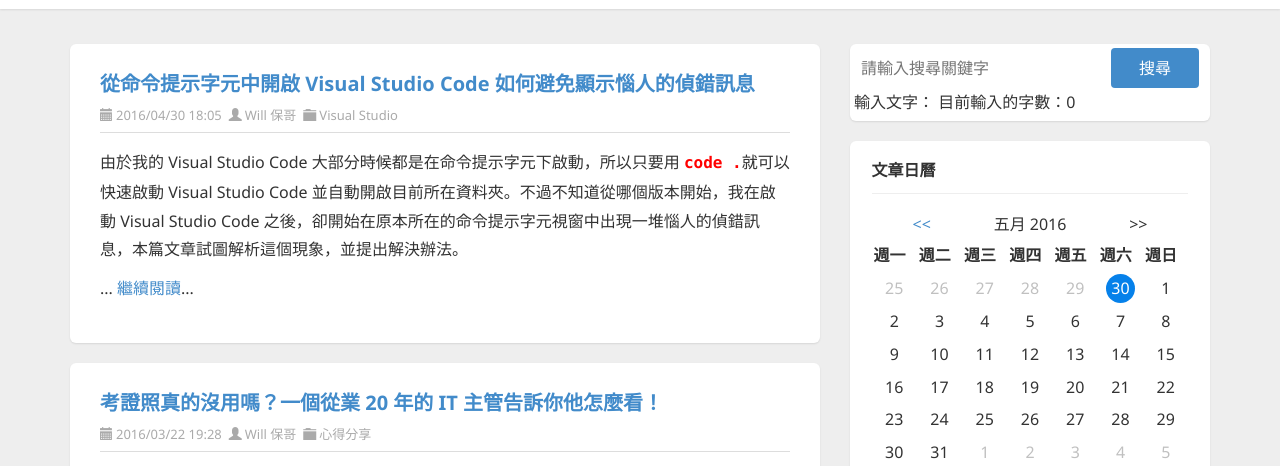
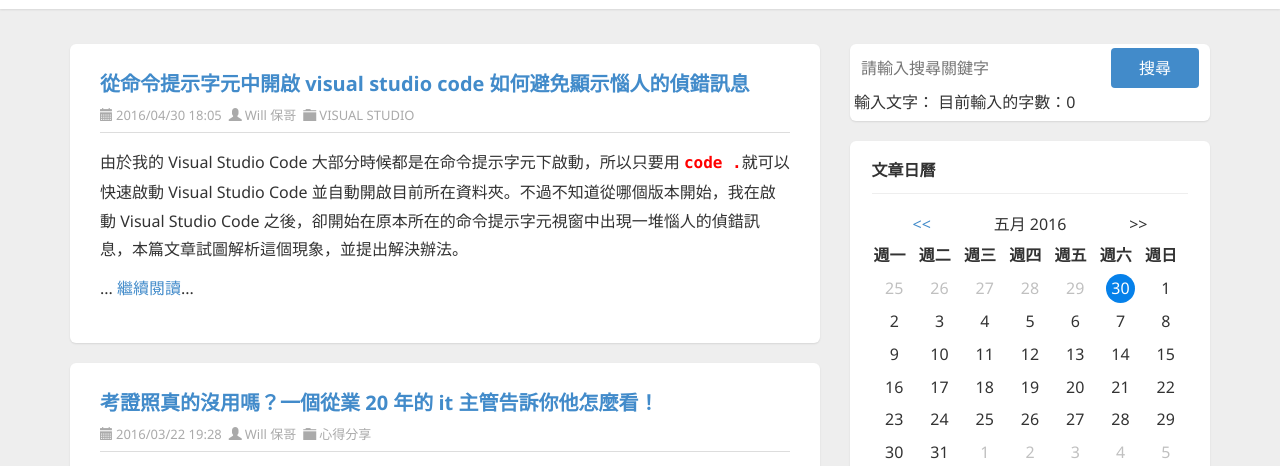
Before and after one commit to dannypc1628/AngularLearn, an Angular app: page / in a window 1280 px wide. Shown: the part 235-701 px from the top of the page. Built offline with nearby package versions, Linux system fonts and the light colour scheme.

Commit message:
練習pipes管線元件uppercase和lowercase

```diff
--- a/src/app/app.component.html
+++ b/src/app/app.component.html
@@ -11,12 +11,12 @@
         <article class="post" id="post{{index}}" *ngFor="let item of data;let index=index">
             <header class="post-header">
               <h2 class="post-title">
-                  <a [href]="item.href">{{item.title}}</a>
+                  <a [href]="item.href">{{item.title|lowercase}}</a>
               </h2>
               <div class="post-info clearfix">
                 <span class="post-date"><i class="glyphicon glyphicon-calendar"></i>{{item.date}}</span>
                 <span class="post-author"><i class="glyphicon glyphicon-user"></i><a href="http://blog.miniasp.com/author/will.aspx">{{item.author}}</a></span>
-                <span class="post-category"><i class="glyphicon glyphicon-folder-close"></i><a [href]="item['category-link']">{{item.category}}</a></span>
+                <span class="post-category"><i class="glyphicon glyphicon-folder-close"></i><a [href]="item['category-link']">{{item.category|uppercase}}</a></span>
               </div>
             </header>
             <section class="post-body text" [innerHTML]="item.summary">
```
